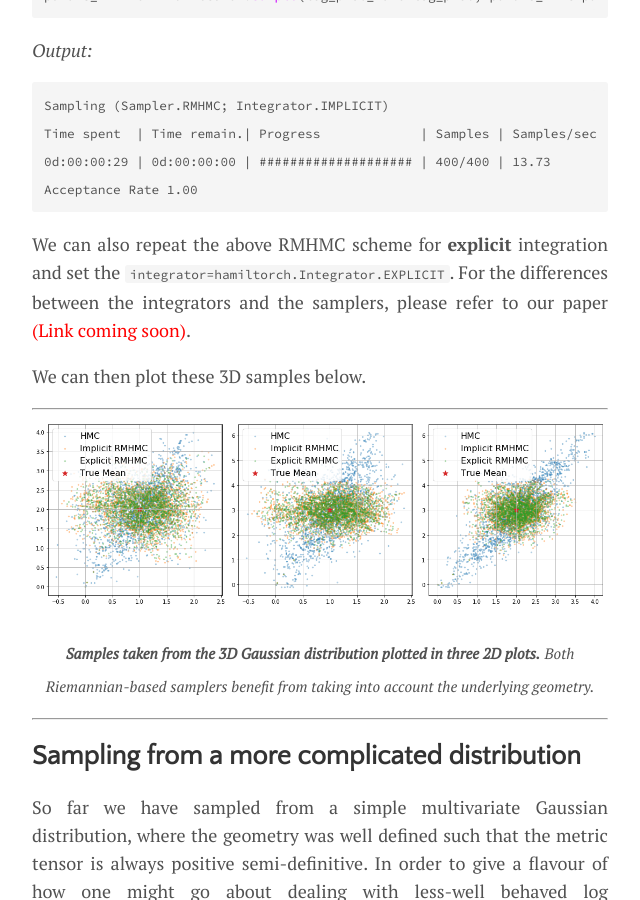
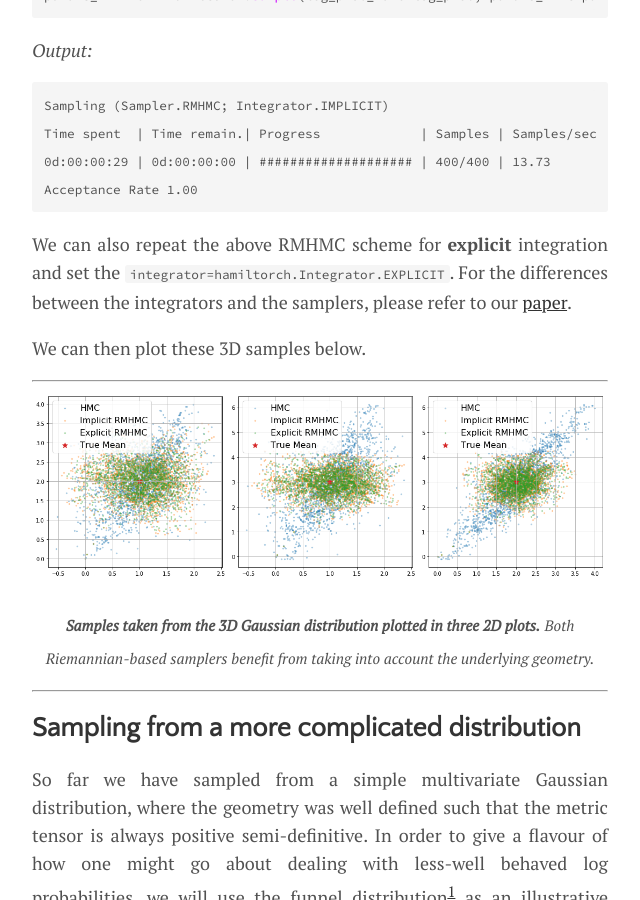
Before and after one commit to AdamCobb/AdamCobb.github.io, a Jekyll site: the page built from _posts/2019-07-15-hamiltorch.md, in a window 1280 px wide and 900 px high, scrolled down 3551 px. Shown: the whole window, without its empty margins (320-960 px from the left). Built offline with Jekyll 4.4.1, drawn with Linux system fonts in a browser that asks for light colours; nearby versions of some CDN libraries; formulas are drawn with MathJax 3; some of the changed text lies outside the part shown.

Commit message:
Adding paper link

```diff
--- a/_posts/2019-07-15-hamiltorch.md
+++ b/_posts/2019-07-15-hamiltorch.md
@@ -103,7 +103,7 @@ params_irmhmc = hamiltorch.sample(log_prob_func=log_prob, params_init=params_ini
     0d:00:00:29 | 0d:00:00:00 | #################### | 400/400 | 13.73
     Acceptance Rate 1.00
 
-We can also repeat the above RMHMC scheme for **explicit** integration and set the `integrator=hamiltorch.Integrator.EXPLICIT`. For the differences between the integrators and the samplers, please refer to our paper <font color="red">(Link coming soon)</font>.
+We can also repeat the above RMHMC scheme for **explicit** integration and set the `integrator=hamiltorch.Integrator.EXPLICIT`. For the differences between the integrators and the samplers, please refer to our [paper](https://arxiv.org/pdf/1910.06243.pdf).
 
 We can then plot these 3D samples below.
 
```
Also changed, not shown: other parts of _posts/2019-07-15-hamiltorch.md (+1 -1 lines).
